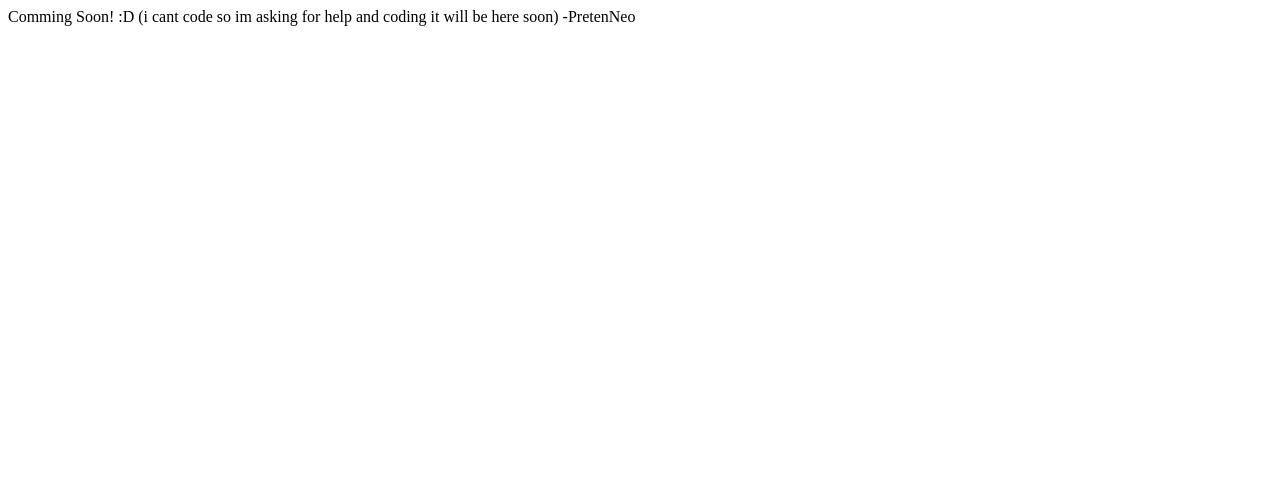
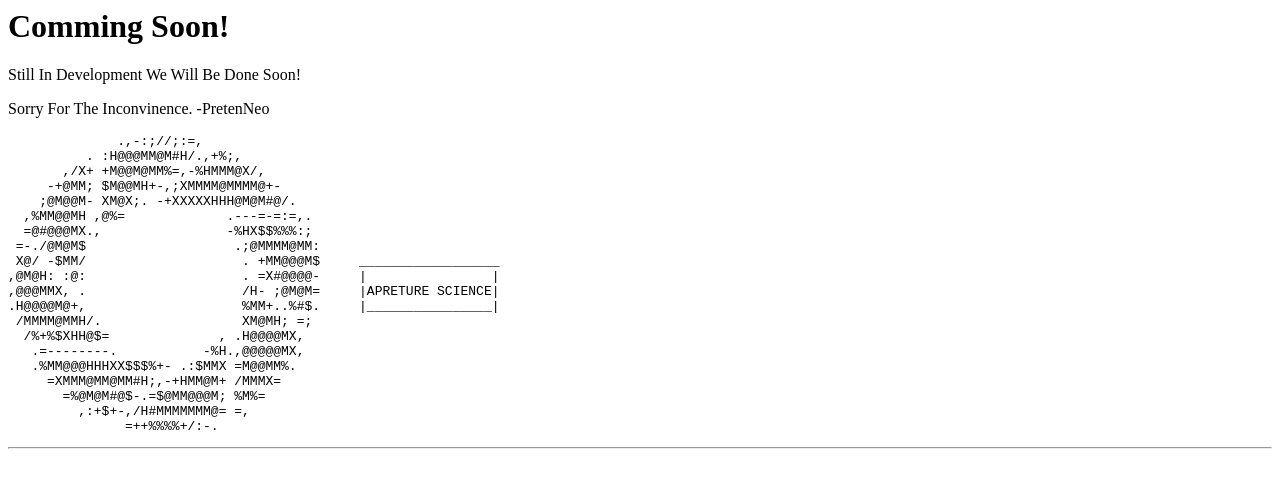
Before and after one commit to windowsflytheac/pretenneos-cartel-website, a plain HTML site: page index.html in a window 1280 px wide. Drawn offline with Linux system fonts and the light colour scheme.

Commit message:
Update index.html
Apreture Science

```diff
--- a/index.html
+++ b/index.html
@@ -1,5 +1,44 @@
-Comming Soon! :D (i cant code so im asking for help and coding it will be here soon)
+<html><head>
+<meta charset="UTF-8">
+<title>PretenNeo's Cartel Website</title>
+</head>
+
+<body>
+<div>
+  <h1>Comming Soon!</h1>
+</div>
+<div>
+  <p>Still In Development We Will Be Done Soon!</p>
+<p>Sorry For The Inconvinence. -PretenNeo</p>
+</div>
+
+<pre>              .,-:;//;:=,
+          . :H@@@MM@M#H/.,+%;,
+       ,/X+ +M@@M@MM%=,-%HMMM@X/,
+     -+@MM; $M@@MH+-,;XMMMM@MMMM@+-
+    ;@M@@M- XM@X;. -+XXXXXHHH@M@M#@/.
+  ,%MM@@MH ,@%=             .---=-=:=,.
+  =@#@@@MX.,                -%HX$$%%%:;
+ =-./@M@M$                   .;@MMMM@MM:
+ X@/ -$MM/                    . +MM@@@M$     __________________
+,@M@H: :@:                    . =X#@@@@-     |                |
+,@@@MMX, .                    /H- ;@M@M=     |APRETURE SCIENCE|
+.H@@@@M@+,                    %MM+..%#$.     |________________|
+ /MMMM@MMH/.                  XM@MH; =;
+  /%+%$XHH@$=              , .H@@@@MX,
+   .=--------.           -%H.,@@@@@MX,
+   .%MM@@@HHHXX$$$%+- .:$MMX =M@@MM%.
+     =XMMM@MM@MM#H;,-+HMM@M+ /MMMX=
+       =%@M@M#@$-.=$@MM@@@M; %M%=
+         ,:+$+-,/H#MMMMMMM@= =,
+               =++%%%%+/:-.
+</pre>
 
 
+<hr>
+<footer>
 
--PretenNeo
+</footer>
+
+
+</body></html>
```
